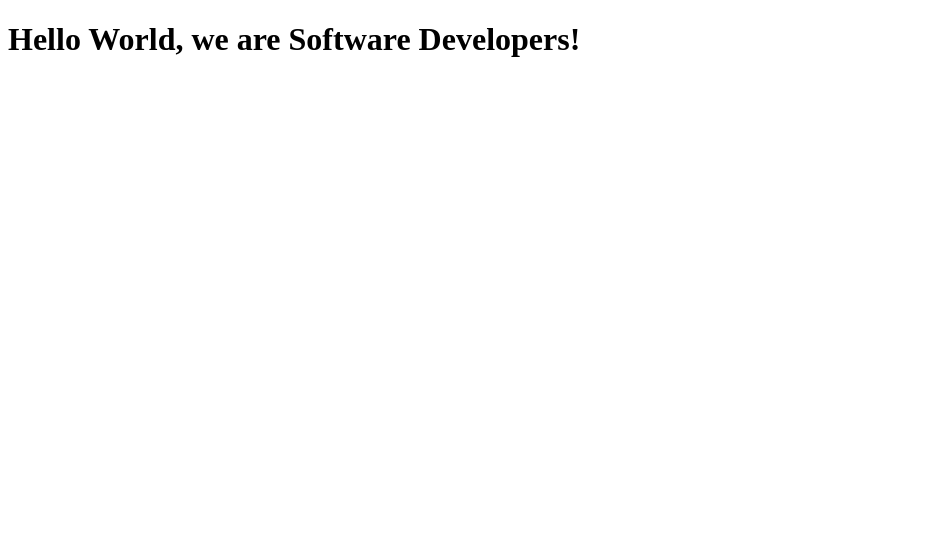
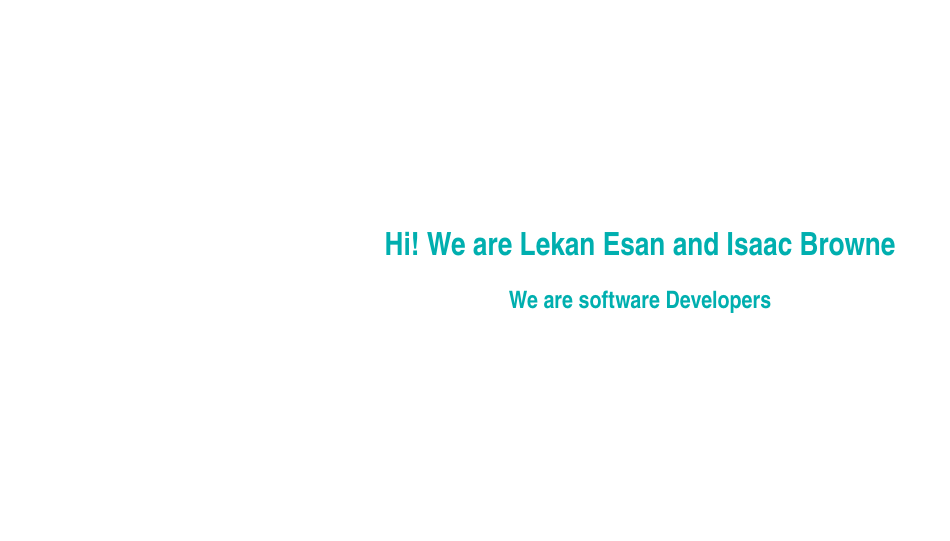
Before and after one commit to Ispirett/Microverse, a plain HTML site: page index.html in a window 1280 px wide. Shown: the whole page, without its empty margins (0-950 px from the left). Drawn offline with Linux system fonts and the light colour scheme.

Commit message:
add Some html and css
added Some html and css

```diff
--- a/css/style.css
+++ b/css/style.css
@@ -0,0 +1,19 @@
+body{
+
+    font-family: "Arial Narrow";
+
+
+}
+
+
+header{
+
+    padding: 200px;
+}
+h1,
+h2
+{color: #00afaf;
+   text-align: center;
+   font-weight: 900;
+
+}
--- a/index.html
+++ b/index.html
@@ -9,7 +9,17 @@
   <body>
     <script src="https://cdn.freecodecamp.org/testable-projects-fcc/v1/bundle.js"></script>
     <script  src="js/index.js"></script>
-    <h1>Hello World, we are Software Developers!</h1>
+    <!--<h1>Hello World, we are Software Developers!</h1> -->
+    <header id=" welcome-section">
+      <h1>Hi! We are Lekan Esan and Isaac Browne</h1>
+      <h2> We are software Developers</h2>
+
+    </header>
+
+    <section id="projects">
+
+
+    </section>
 
 
 
```
